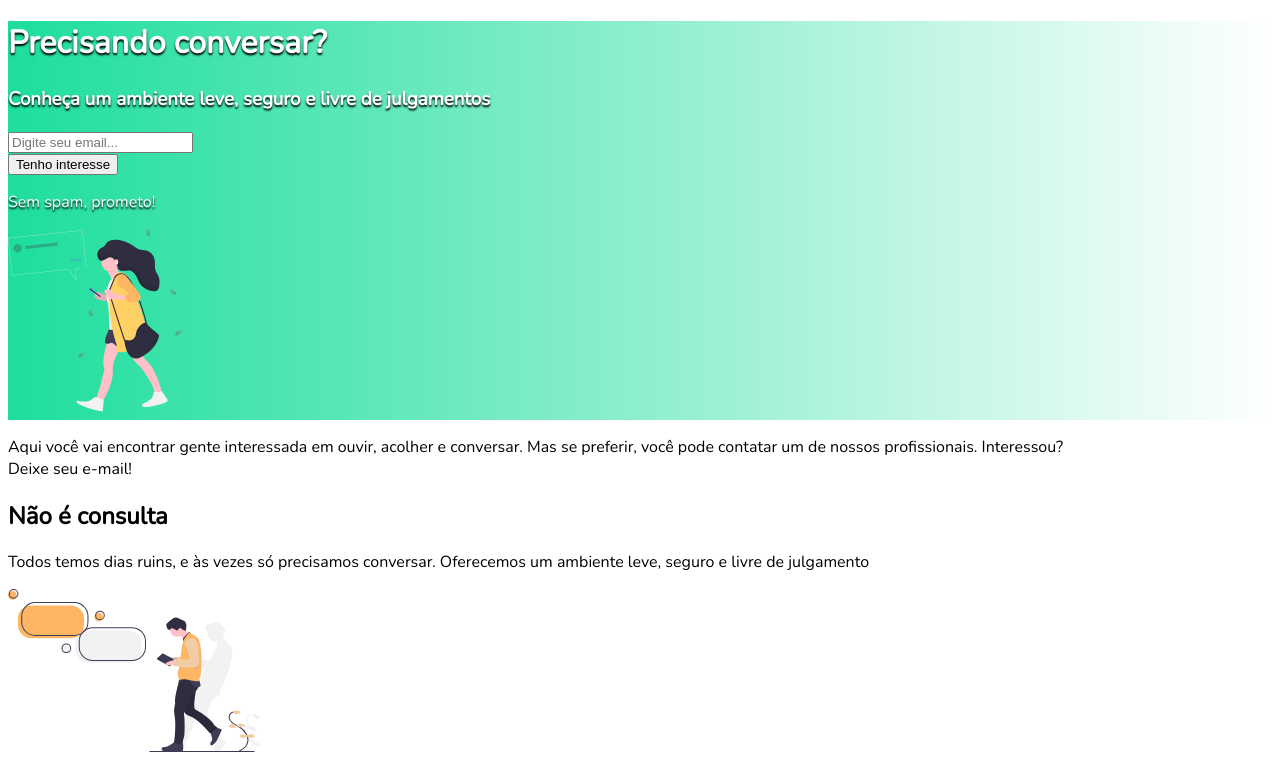
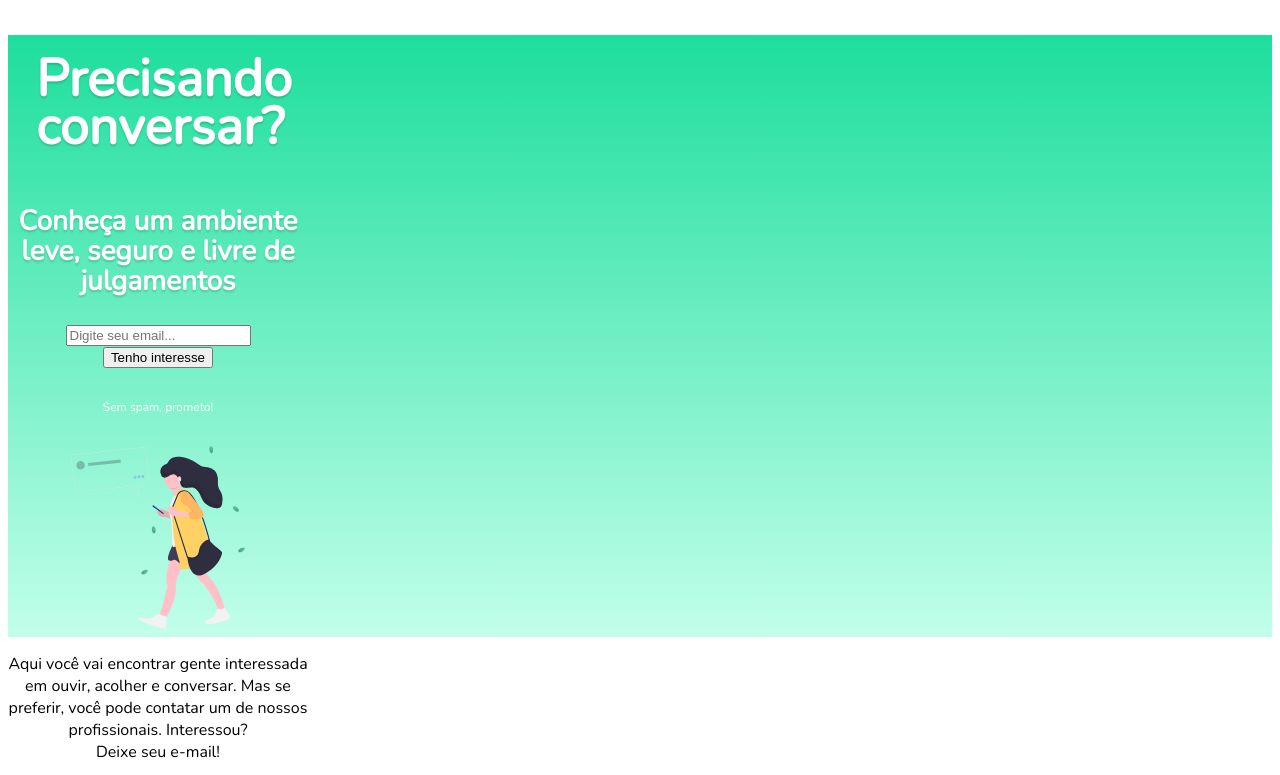
Before and after one commit to pachicodes/SessON-website, a plain HTML site: page index.html in a window 1280 px wide. Shown: the top 775 px of the page. Drawn offline with nearby package versions, Linux system fonts and the light colour scheme.

Commit message:
first css

```diff
--- a/css/main.css
+++ b/css/main.css
@@ -1,12 +1,51 @@
 body {
     font-family: 'Nunito', sans-serif;
+    text-align: center;
+}
+
+div {
+    max-width: 300px;
 }
 
 /*HEADER*/
 
-header {
-    background-image: linear-gradient(to right, #1DDE9D , #FFFFFF);
-    color:  #FFFFFF;
-    text-shadow: 0px 2px 2px  #000000;
+header, footer {
+    background-image: linear-gradient(to bottom, #1DDE9D , #C2FFEB);
 
 }
+
+
+/*FORM*/
+.main__title, .main__subtitle {
+    text-shadow: 0px 2px 2px  rgba(0, 0, 0, 0.16);
+    text-align: center;
+    color:  #FFFFFF;
+}
+
+.main__title {
+    font-size: 52px;
+    line-height: 48px;
+    font-weight: bold;
+    padding: 20px 28px;
+}
+
+.main__subtitle {
+    font-size: 28px;
+    line-height: 30px;
+
+}
+
+.form__input-text {
+    font-size: 12px;
+    line-height: 54px;
+    color: #ffffff;
+}
+
+
+
+/*CONTENT*/
+.content__title--left, .content__title--right {
+    font-size: 28px;
+    line-height: 30px;
+    font-weight: normal;
+}
--- a/index.html
+++ b/index.html
@@ -52,14 +52,12 @@
 
     <footer class="footer">
         <div class="bottom">
-            <h1 class="main__title">Precisando conversar?</h1>
             <h3 class="main__subtitle">Conheça um ambiente leve, seguro e livre de julgamentos</h3>
             <form class="form__input">
                 <input class="form__input-email" type="email" placeholder="Digite seu email..."><br>
                 <button class="form__input-btn" type="submit" form="form1" value="Submit">Tenho interesse</button>
                 <p class="form__input-text">Sem spam, prometo!</p>
             </form>
-            <img class="header_img" src="img/grupo1.svg" alt="desenho de uma mulher andando com o celular na mao">
         </div>
     </footer>
 
```
